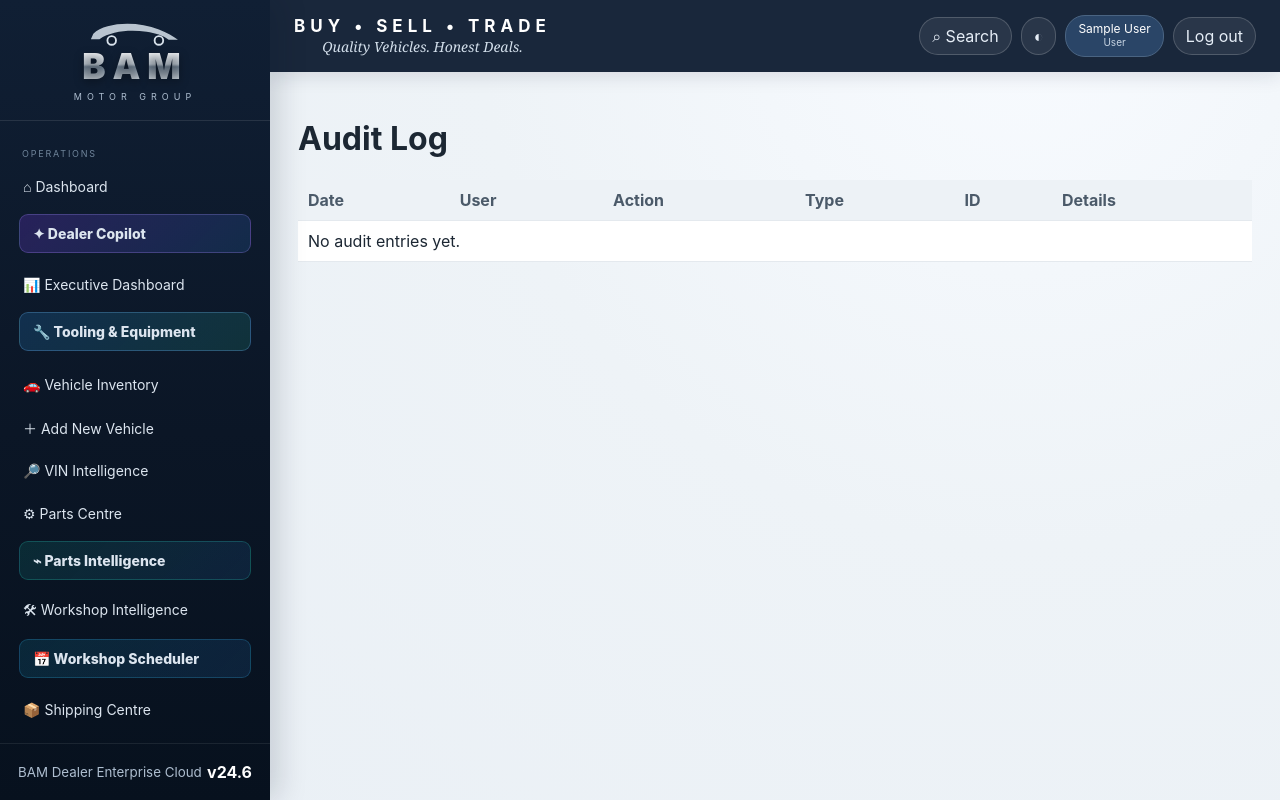
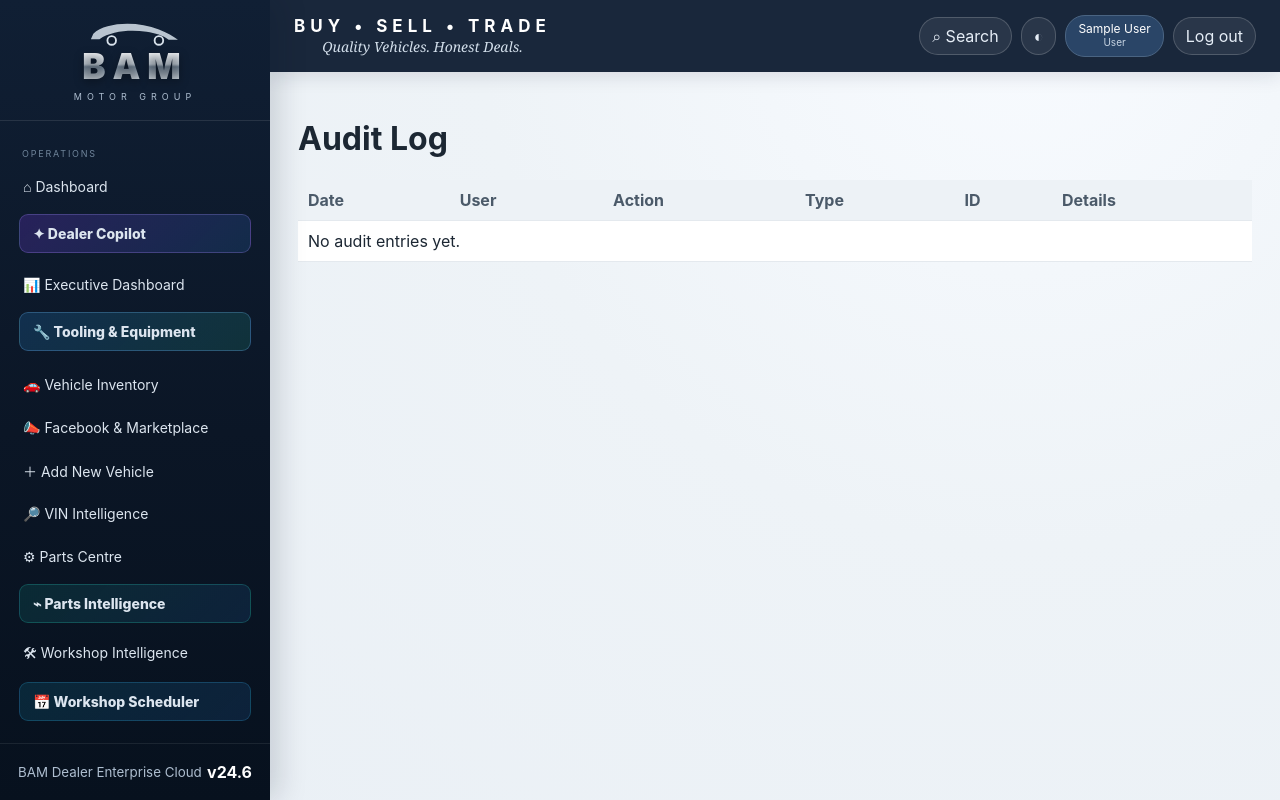
Before and after one commit to BarryBAM/BAMDealerEnterprise, a Flask app: page /audit in a window 1280 px wide. Run offline with Flask 3, Linux system fonts and the light colour scheme; the visitor is signed in with stand-in values (Sample User, id 1); data that the repository does not hold is empty.

Commit message:
Add Facebook Marketplace to navigation

```diff
--- a/app/templates/base.html
+++ b/app/templates/base.html
@@ -41,6 +41,7 @@
     <a href="{{ url_for('executive_dashboard') }}" class="{% if request.endpoint=='executive_dashboard' %}active{% endif %}">📊 Executive Dashboard</a>
     <a href="{{ url_for('equipment_list') }}" class="tooling-nav {% if request.endpoint in ['equipment_list','equipment_new','equipment_detail','equipment_edit'] %}active{% endif %}">🔧 Tooling & Equipment</a>
     <a href="{{ url_for('vehicle_list') }}" class="{% if request.endpoint in ['vehicle_list','vehicle_detail'] %}active{% endif %}">🚗 Vehicle Inventory</a>
+    <a href="{{ url_for('facebook_marketplace') }}" class="{% if request.endpoint == 'facebook_marketplace' %}active{% endif %}">📣 Facebook & Marketplace</a>
     <a href="{{ url_for('vehicle_new') }}" class="{% if request.endpoint=='vehicle_new' %}active{% endif %}">＋ Add New Vehicle</a>
     <a href="{{ url_for('vin_intelligence_centre') }}" class="v242-vin-nav {% if request.endpoint in ['vin_intelligence_centre','vin_intelligence'] %}active{% endif %}">🔎 VIN Intelligence</a>
     <a href="{{ url_for('parts_page') }}" class="{% if request.endpoint in ['parts_page','part_detail','part_edit'] %}active{% endif %}">⚙ Parts Centre</a>
```
